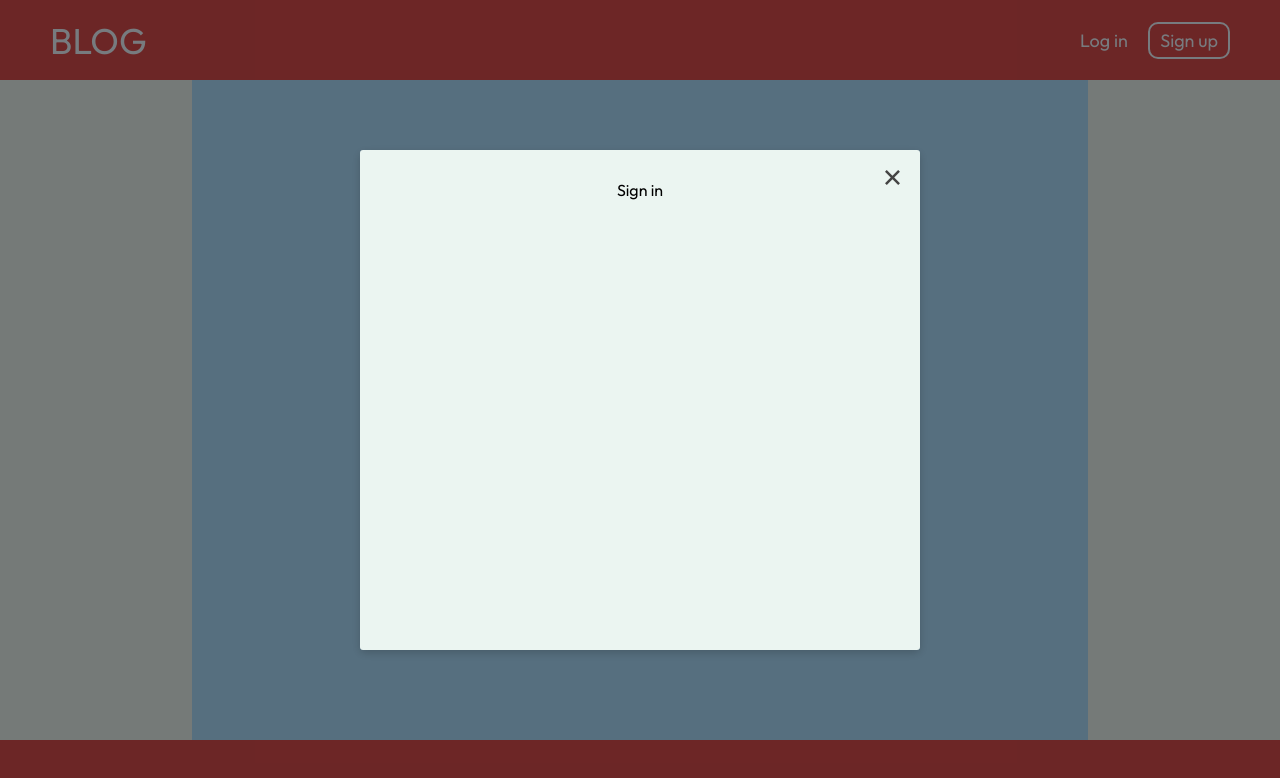
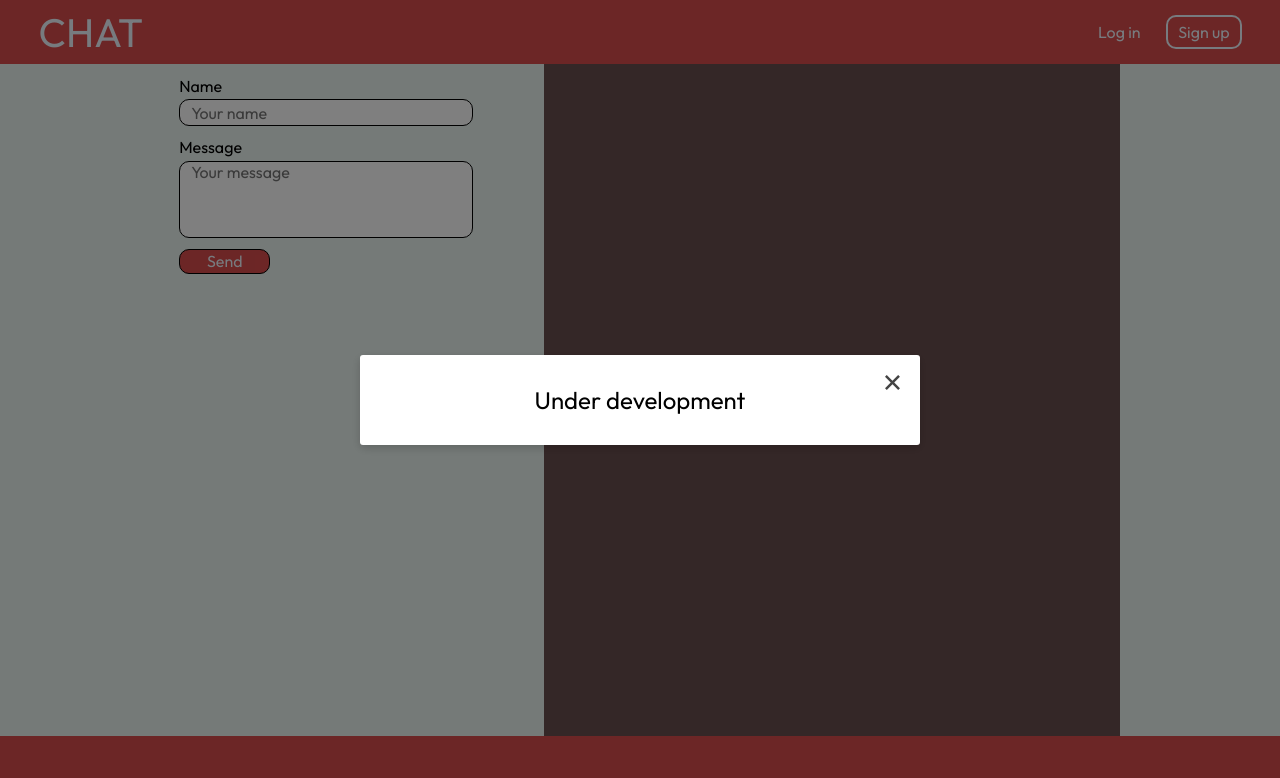
Before and after one commit to Tony-Shnip/online-blog, a website: page public/index.html in a window 1280 px wide. Both pictures are taken after a click on the element "Log in". Drawn offline with nearby package versions, Linux system fonts and the light colour scheme; no server answers.

Commit message:
add: add error page, message form and start client service logic

```diff
--- a/package.json
+++ b/package.json
@@ -27,6 +27,7 @@
   },
   "dependencies": {
     "express": "^4.17.1",
-    "mongoose": "^6.0.13"
+    "mongoose": "^6.0.13",
+    "socket.io": "^4.4.0"
   }
 }
--- /dev/null
+++ b/public/error/error.css
@@ -0,0 +1,20 @@
+@import url('https://fonts.googleapis.com/css2?family=Outfit:wght@200;300;400;700&display=swap');
+
+* {
+  margin: 0;
+  font-family: 'Outfit', sans-serif;
+}
+
+body {
+  margin-top: 5%;
+  display: flex;
+  flex-direction: column;
+  background-color: rgb(145, 145, 145);
+  align-items: center;
+}
+
+.error_text {
+  font-size: 3rem;
+  color: rgb(191, 0, 0);
+
+}
--- a/public/header.css
+++ /dev/null
@@ -1,70 +0,0 @@
-@import url('https://fonts.googleapis.com/css2?family=Outfit:wght@200;300;400;700&display=swap');
-
-* {
-  margin: 0;
-  font-family: 'Outfit', sans-serif;
-}
-
-.body_wrapper {
-  width: 100%;
-  height: 100vh;
-  background-color: rgb(235, 245, 241);
-}
-
-.header_wrapper {
-  width: 100%;
-  height: 80px;
-  background-color: rgb(218, 76, 76);
-  color: aliceblue;
-  display: flex;
-  flex-direction: row;
-  flex-wrap: nowrap;
-  align-items: center;
-  justify-content: space-between;
-}
-
-.blog_logo {
-  margin-left: 50px;
-  font-size: 36px;
-  font-weight: medium;
-  text-transform: uppercase;
-  text-decoration: none;
-}
-
-.blog_logo:active, /* активная/посещенная ссылка */
-.blog_logo:hover,  /* при наведении */
-.blog_logo {
-  text-decoration: none;
-  color: aliceblue;
-}
-
-.log_block {
-  width: 150px;
-  margin-right: 50px;
-  font-size: 18px;
-  display: flex;
-  flex-direction: row;
-  flex-wrap: nowrap;
-  align-items: center;
-  justify-content: space-between;
-}
-
-.sign_up {
-  padding: 5px 10px;
-  border: 2px solid aliceblue;
-  border-radius: 10px;
-}
-
-.log_elem {
-  cursor: pointer;
-  transition-duration: .3s;
-}
-
-.log_in:hover {
-  transform: scale(1.1);
-}
-
-.sign_up:hover {
-  color: rgb(218, 76, 76);
-  background-color: aliceblue;
-}
--- a/public/index.html
+++ b/public/index.html
@@ -4,13 +4,14 @@
   <meta charset="UTF-8">
   <meta http-equiv="X-UA-Compatible" content="IE=edge">
   <meta name="viewport" content="width=device-width, initial-scale=1.0">
-  <title>Online blog</title>
-  <link rel="stylesheet" href="./header.css">
+  <title>Online chat</title>
+  <link rel="stylesheet" href="./mpage/header.css">
   <link rel="stylesheet" href="./modal/modal.css">
-  <link rel="stylesheet" href="./footer.css">
-  <link rel="stylesheet" href="./main.css">
+  <link rel="stylesheet" href="./mpage/footer.css">
+  <link rel="stylesheet" href="./mpage/main.css">
   <link rel="icon" href="./images/icon.png" type="image/x-icon">
   <script src="./modal/modal.js"></script>
+  <script src="https://cdn.jsdelivr.net/npm/vue@2/dist/vue.js"></script>
 </head>
 <body>
 
@@ -18,31 +19,52 @@
     <svg class="modal_cross js-modal-close" xmlns="http://www.w3.org/2000/svg" viewBox="0 0 24 24">
       <path d="M23.954 21.03l-9.184-9.095 9.092-9.174-2.832-2.807-9.09 9.179-9.176-9.088-2.81 2.81 9.186 9.105-9.095 9.184 2.81 2.81 9.112-9.192 9.18 9.1z"/>
     </svg>
-    <p class="modal_title">Sign in</p>
-    <br><br><br><br><br><br><br><br><br><br><br><br><br><br><br><br><br><br><br><br><br>
+    <p class="modal_title">Under development</p>
+
  </div>
 
  <div class="modal" data-modal="2">
   <svg class="modal_cross js-modal-close" xmlns="http://www.w3.org/2000/svg" viewBox="0 0 24 24">
     <path d="M23.954 21.03l-9.184-9.095 9.092-9.174-2.832-2.807-9.09 9.179-9.176-9.088-2.81 2.81 9.186 9.105-9.095 9.184 2.81 2.81 9.112-9.192 9.18 9.1z"/>
   </svg>
-  <p class="modal_title">Sign up</p>
-  <br><br><br><br><br><br><br><br><br><br><br><br><br><br><br><br><br><br><br><br><br>
+  <p class="modal_title">Under development</p>
 </div>
 
 <div class="overlay js-overlay-modal"></div>
 
   <div class="body_wrapper">
     <header class="header_wrapper">
-      <a href="/" class="blog_logo">Blog</a>
+      <a href="./index.html" class="blog_logo">Chat</a>
       <div class="log_block">
         <div class="log_elem log_in js-open-modal" data-modal="1">Log in</div>
         <div class="log_elem sign_up js-open-modal" data-modal="2">Sign up</div>
       </div>
     </header>
 
-    <main class="main_wrapper"></main>
+    <main class="main_wrapper">
+      <div class="message_form_wrapper">
+        <form action="" id="message_form">
+          <label for="username">Name</label>
+          <input type="text" name="username" id="username" placeholder="Your name">
+          <label for="message">Message</label>
+          <textarea name="message" id="message" placeholder="Your message"></textarea>
+          <input type="button" value="Send" class="message_submit">
+        </form>
+      </div>
+      <div class="message_container_wrapper"></div>
+    </main>
+
     <footer class="footer_wrapper"></footer>
   </div>
+
+
+
+  <script src="/socket.io/socket.io.js"></script>
+  <script src="https://ajax.googleapis.com/ajax/libs/jquery/3.6.0/jquery.min.js"></script>
+  <script>
+    $(function() {
+      let socket = io.connect();
+    });
+  </script>
 </body>
 </html>
--- a/public/main.css
+++ /dev/null
@@ -1,6 +0,0 @@
-.main_wrapper {
-  margin: auto;
-  height: calc(100% - 140px);
-  width: 70%;
-  background-color: rgb(173, 223, 255);
-}
--- a/public/modal.css
+++ /dev/null
@@ -1,46 +0,0 @@
-.overlay {
-  opacity: 0;
-  visibility: hidden;
-  position: fixed;
-  top: 0;
-  left: 0;
-  width: 100%;
-  height: 100%;
-  background-color: rgba(0, 0, 0, .5);
-  z-index: 20;
-  transition: .3s all;
-}
-
-.modal {
-  opacity: 0;
-  visibility: hidden;
-  width: 100%;
-  max-width: 500px;
-  position: fixed;
-  top: 50%;
-  left: 50%;
-  transform: translate(-50%, -50%);
-  z-index: 30;
-  box-shadow: 0 3px 10px -.5px rgba(0, 0, 0, .2);
-  text-align: center;
-  padding: 30px;
-  border-radius: 3px;
-  background-color: #fff;
-  transition: 0.3s all;
-}
-
-.modal.active,
-.overlay.active{
-   opacity: 1;
-   visibility: visible;
-}
-
-.modal_cross {
-   width: 15px;
-   height: 15px;
-   position: absolute;
-   top: 20px;
-   right: 20px;
-   fill: #444;
-   cursor: pointer;
-}
--- a/public/modal/modal.css
+++ b/public/modal/modal.css
@@ -14,7 +14,8 @@
 .modal {
   opacity: 0;
   visibility: hidden;
-  width: 100%;
+  width: 60%;
+  min-width: 250px;
   max-width: 500px;
   position: fixed;
   top: 50%;
@@ -25,7 +26,7 @@
   text-align: center;
   padding: 30px;
   border-radius: 3px;
-  background-color: rgb(235, 245, 241);
+  background-color: #fff;
   transition: 0.3s all;
 }
 
@@ -44,3 +45,7 @@
    fill: #444;
    cursor: pointer;
 }
+
+.modal_title {
+  font-size: 1.5rem;
+}
--- a/public/footer.css
+++ b/public/mpage/footer.css
@@ -4,5 +4,5 @@
   left: 0;
   bottom: 0;
   width: 100%;
-  height: 60px;
+  height: 8%;
 }
--- a/public/styles.css
+++ b/public/mpage/header.css
@@ -7,13 +7,13 @@
 
 .body_wrapper {
   width: 100%;
-  height: 100vw;
+  height: 100vh;
   background-color: rgb(235, 245, 241);
 }
 
 .header_wrapper {
   width: 100%;
-  height: 80px;
+  height: 8%;
   background-color: rgb(218, 76, 76);
   color: aliceblue;
   display: flex;
@@ -24,32 +24,41 @@
 }
 
 .blog_logo {
-  margin-left: 50px;
-  font-size: 36px;
+  margin-left: 3%;
+  font-size: 2.5em;
   font-weight: medium;
   text-transform: uppercase;
+  text-decoration: none;
+}
+
+.blog_logo:active, /* активная/посещенная ссылка */
+.blog_logo:hover,  /* при наведении */
+.blog_logo {
+  text-decoration: none;
+  color: aliceblue;
 }
 
 .log_block {
-  width: 150px;
-  margin-right: 50px;
-  font-size: 18px;
+  width: 50%;
+  margin-right: 3%;
+  font-size: 100%;
   display: flex;
   flex-direction: row;
   flex-wrap: nowrap;
   align-items: center;
-  justify-content: space-between;
+  justify-content: right;
 }
 
 .sign_up {
   padding: 5px 10px;
+  margin-left: 4%;
   border: 2px solid aliceblue;
   border-radius: 10px;
 }
 
 .log_elem {
   cursor: pointer;
-  transition-duration: .5s;
+  transition-duration: .3s;
 }
 
 .log_in:hover {
--- /dev/null
+++ b/public/mpage/main.css
@@ -0,0 +1,62 @@
+.main_wrapper {
+  margin: auto;
+  height: 84%;
+  width: 75%;
+  display: flex;
+  flex-direction: row;
+  flex-wrap: nowrap;
+}
+
+.message_form_wrapper {
+  width: 40%;
+}
+
+#message_form {
+  margin-top: 3%;
+  margin-left: 5%;
+  display: flex;
+  flex-direction: column;
+  align-items: left;
+}
+
+#message_form #username {
+  outline: none;
+  width: 74%;
+  height: 25px;
+  font-size: 1rem;
+  margin-bottom: 3%;
+  margin-top: 1%;
+  border: 1px solid black;
+  border-radius: 10px;
+  padding: 0 3%;
+}
+
+#message_form textarea {
+  resize: none;
+  outline: none;
+  overflow: hidden;
+  width: 74%;
+  height: 75px;
+  font-size: 1rem;
+  max-height: 250px;
+  margin-bottom: 3%;
+  margin-top: 1%;
+  border: 1px solid black;
+  border-radius: 10px;
+  padding: 0 3%;
+}
+
+#message_form .message_submit {
+  width: 25%;
+  height: 25px;
+  font-size: 1rem;
+  border: 1px solid black;
+  border-radius: 10px;
+  background-color: rgb(218, 76, 76);
+  color: aliceblue;
+}
+
+.message_container_wrapper {
+  width: 60%;
+  background-color: rgb(105, 79, 79);
+}
```
Also changed, not shown: index.js (+19 -1 lines), public/error.html (added, +14 -0 lines), public/modal.js (deleted, +0 -50 lines), 1 other file.
